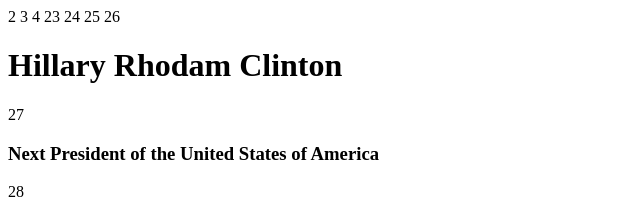
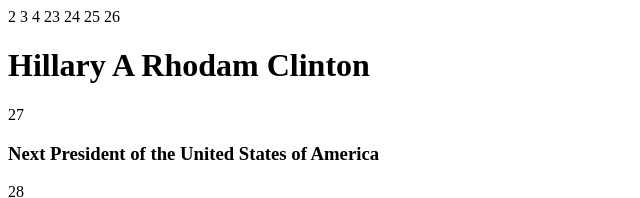
Before and after one commit to nacarty/nacarty.github.io, a plain HTML site: page tribute.html in a window 1280 px wide. Shown: the top 198 px of the page, without its empty margins (0-640 px from the left). Drawn offline with Linux system fonts and the light colour scheme.

Commit message:
I put an A in Hillary's name

```diff
--- a/tribute.html
+++ b/tribute.html
@@ -24,7 +24,7 @@
 24 <body>
 25
 
-26   <h1><b>Hillary Rhodam Clinton</b></h1>
+26   <h1><b>Hillary A Rhodam Clinton</b></h1>
 27   <h3><b>Next President of the United States of America</b></h3>
 28   <div id="photo-div">
 29     <p>
```
